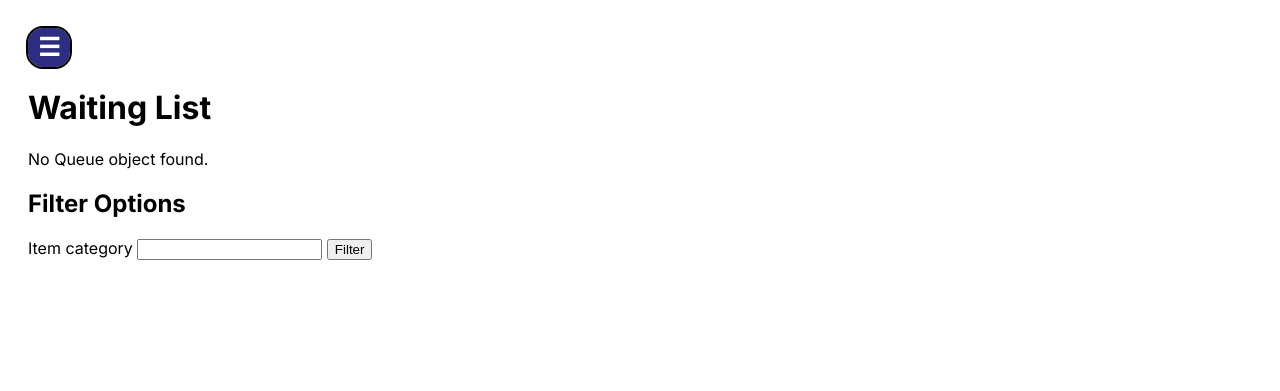
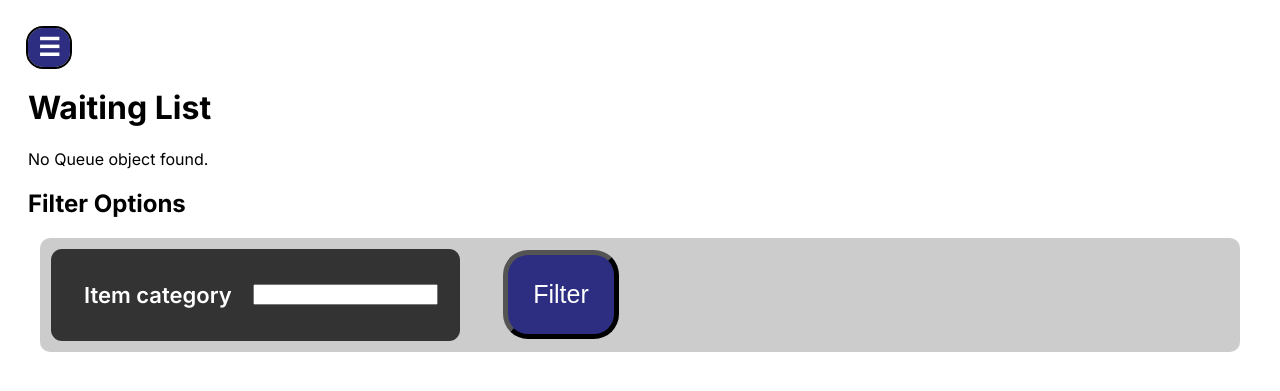
Before and after one commit to arsalan-2765162/repaircafe_portal, a Django app: template RepairCafe/templates/RepairCafe/waiting_list.html in a window 1280 px wide. Shown: the top 391 px of the page. Run offline with Django 3.2, Linux system fonts and the light colour scheme; the template is opened without the code that fills it: most values are stand-ins (such as "Sample title", 1, 10 or a date in 2020); form fields are guessed from the names that the template uses.

Commit message:
styled the filter form

```diff
--- a/RepairCafe/static/css/navbar.css
+++ b/RepairCafe/static/css/navbar.css
@@ -546,3 +546,109 @@ overflow: auto;
   outline: 2px solid #ffffff;
   outline-offset: 2px;
 }
+
+.filter , .filter2{
+  display: flex;
+  flex-direction: row;
+  justify-content:space-evenly;
+  align-items: stretch;
+  background-color: hsl(0, 0%, 0%,20%);
+  border-radius: 10px;
+  color: white;
+  font-size: 22px;
+  font-weight: 600;
+  line-height: 0.1em;
+  width: 100%;
+  max-width: 1200px;
+  align-self: center;
+  gap: 20px;
+  overflow: auto;
+}
+
+.filter2{
+  justify-content: flex-start;
+}
+
+.filter select , .filter2 select {
+  font-size:1em;
+  border-radius: .5em;
+  padding:.3em;
+  font-weight: 200;
+  max-width: 100%;
+  min-width: 150px;
+  flex: 1;
+}
+.filter p , .filter2 p {
+  margin: .5em;
+  background-color: #333;
+  border-radius: .5em;
+  padding:1em;
+  display: flex;
+  align-items: center;
+  gap: 10px;
+  flex-wrap: wrap ;
+  min-width: 200px;
+  word-break: break-word;
+  min-height: 3.5em; /* Set minimum height */
+  box-sizing: border-box; /* Include padding in height calculation */
+}
+
+.filter label , .filter2 label {
+  margin: .5em;
+  background-color: #333;
+  border-radius: .5em;
+
+
+  margin-bottom: .5em;
+}
+
+
+
+.filter button, .filter2 button{
+  margin: .5em;
+  font-size:25px;
+  border-radius: 1em;
+  border-width: .2em;
+  padding:1em 1em;
+  font-weight: 450;
+  background-color: #2D2E82;
+  color: white;
+  cursor: pointer;
+  transition: background-color 0.3s ease;
+  transition: transform 0.3s ease;
+}
+
+.filter button:hover , .filter2 button:hover {
+  background-color: #3d3e9e;
+}
+.filter button:active , filter2 button:active{
+  background-color: #3d3e9e;
+  transform: scale(0.98);
+}
+
+.center-con{
+  display: flex; /* Use flexbox for centering */
+  justify-content: center; /* Center horizontally */
+  align-items: center; /* Center vertically */
+  width: 100%;
+  margin: 20px 0;
+}
+
+@media screen and (max-width: 768px) {
+  .filter, .filter2 {
+    flex-direction: column;
+    align-items: stretch;
+    gap: 10px;
+    padding: 0.5em;
+  }
+
+  .filter p, .filter2 p {
+    margin: 0.25em;
+    width: auto;
+    min-height: 3.5em; /* Maintain minimum height on mobile */
+  }
+
+  .filter select, .filter2 select {
+    width: 100%;
+  }
+}
--- a/RepairCafe/templates/RepairCafe/waiting_list.html
+++ b/RepairCafe/templates/RepairCafe/waiting_list.html
@@ -7,11 +7,14 @@
         <p>No Queue object found.</p>
     {% endif %}
     <h2>Filter Options</h2>
-    <form method="get">
-        {{ WaitingForm.itemCategory.label_tag }}
-        {{ WaitingForm.itemCategory }}
-        <button type="submit">Filter</button>
-    </form>
+    <div class="center-con">
+        <form method="get" class="filter2">
+            <p>{{ WaitingForm.itemCategory.label_tag }}
+            {{ WaitingForm.itemCategory }}
+            </p>
+            <button type="submit">Filter</button>
+        </form>
+    </div>
     {% if messages %}
     <ul class="messages">
         {% for message in messages %}
```
Also changed, not shown: RepairCafe/templates/RepairCafe/main_queue.html (+4 -13 lines).
